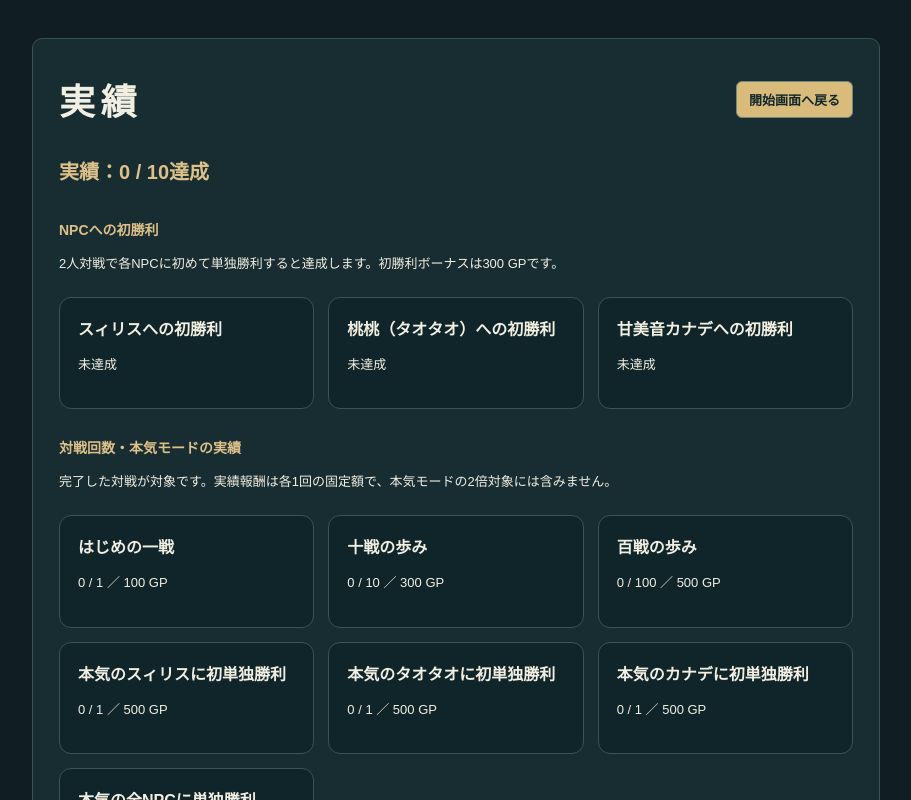
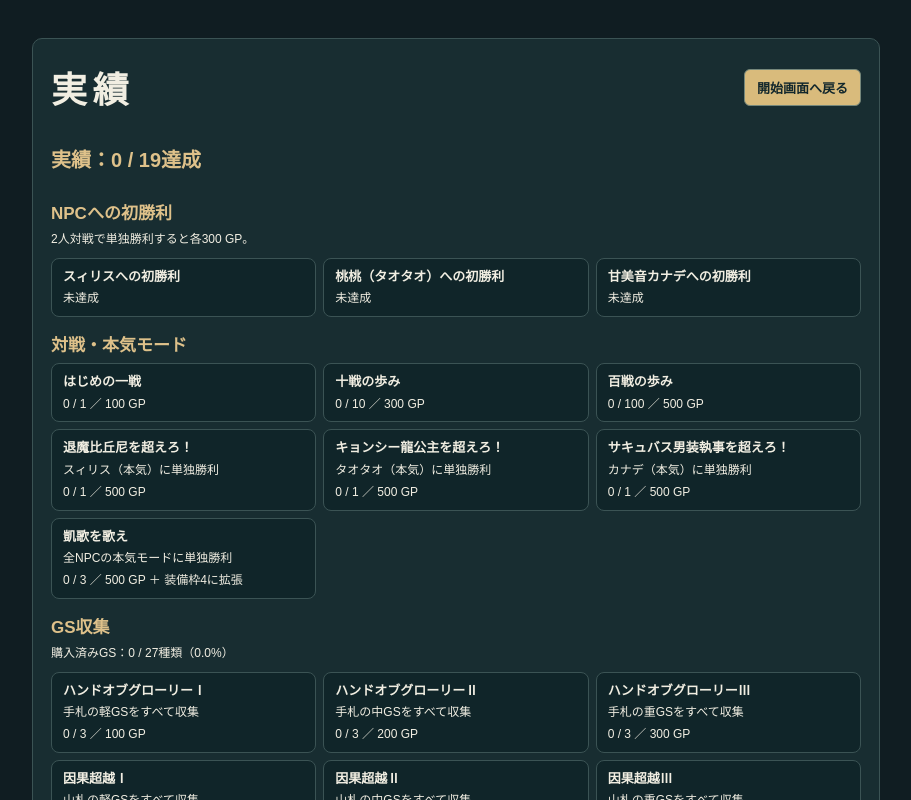
Before and after one commit to takekura-sakamune/pojan, a plain HTML site: page index.html in a window 1280 px wide. Both pictures are taken after a click on the button "実績". Shown: the top 800 px of the page, without its empty margins (184-1095 px from the left). Drawn offline with Linux system fonts and the light colour scheme.

Commit message:
Add files via upload

```diff
--- a/css/styles.css
+++ b/css/styles.css
@@ -951,8 +951,16 @@ td,th {
 .skill-card { display: flex; flex-wrap: wrap; align-content: space-between; }
 .skill-card p { width: 100%; }
 .achievement-card h3 { margin: 0; font-size: 16px; }
+.achievement-card p { margin: 5px 0 0; font-size: 12px; line-height: 1.4; }
 .achievement-card.achieved { border-color: #dec18a; }
 .achievement-card.achieved p { color: #dec18a; }
+#achievements-screen .start-card { padding: 14px 18px; }
+#achievements-screen .player-screen-header { margin-bottom: 8px; }
+#achievements-screen h2 { margin: 14px 0 4px; font-size: 17px; }
+#achievements-screen .start-card > p:not(.balance-display) { margin: 4px 0; font-size: 12px; }
+#achievements-screen .achievement-grid { grid-template-columns: repeat(auto-fit, minmax(min(100%, 205px), 1fr)); gap: 7px; margin: 7px 0 12px; }
+#achievements-screen .achievement-card { padding: 9px 11px; border-radius: 8px; }
+#achievements-screen .achievement-card h3 { font-size: 13px; line-height: 1.35; }
 .stat-grid { display: grid; gap: 10px; }
 .stat-grid p { padding: 12px 16px; margin: 0; border-radius: 8px; background: #102529; }
 .player-screen .stats-filters label { flex: 1; min-width: 120px; }
--- a/css/table-layout.css
+++ b/css/table-layout.css
@@ -336,6 +336,7 @@
 #table #gs-game .gs-effect-details p { margin: 5px 0 0; }
 .gs-options { display: flex; flex-wrap: wrap; gap: 8px; align-items: center; margin-block: 12px; }
 #gs-game .gs-options .card { width: 52px; height: 72px; padding: 0; margin: 0; cursor: pointer; }
+#gs-game .gs-choice-preview-card { width: 58px; height: 80px; margin: 8px auto; border: 2px solid #dec18a; box-shadow: 0 0 16px #dec18a55; }
 #gs-game .gs-options .card:hover { outline: 2px solid #dec18a; }
 #gs-game .gs-options .card:focus-visible { outline: 3px solid #80d8cf; }
 #gs-game .gs-cancel { display: block; margin-block: 10px; }
--- a/index.html
+++ b/index.html
@@ -134,13 +134,13 @@
         <header class="player-screen-header"><h1 id="achievements-title" tabindex="-1">実績</h1><button id="achievements-back" type="button">開始画面へ戻る</button></header>
         <p id="achievement-summary" class="balance-display"></p>
         <h2>NPCへの初勝利</h2>
-        <p>2人対戦で各NPCに初めて単独勝利すると達成します。初勝利ボーナスは300 GPです。</p>
+        <p>2人対戦で単独勝利すると各300 GP。</p>
         <div id="npc-achievements" class="achievement-grid"></div>
-        <h2>対戦回数・本気モードの実績</h2>
-        <p>完了した対戦が対象です。実績報酬は各1回の固定額で、本気モードの2倍対象には含みません。</p>
+        <h2>対戦・本気モード</h2>
         <div id="reward-achievements" class="achievement-grid"></div>
-        <h2>ジェムスキル収集</h2>
+        <h2>GS収集</h2>
         <p id="collection-summary"></p>
+        <div id="collection-achievements" class="achievement-grid"></div>
       </section>
     </main>
     <main id="game-screen" hidden>
--- a/js/match-ui.js
+++ b/js/match-ui.js
@@ -387,13 +387,17 @@ const MatchUI= {
     const achieved=NPCPool.entries.filter(npc=>p.achievements['npc-first:'+npc.id]).length;
     const additional=Progression.achievementDefinitions.filter(def=>p.achievements[def.id]).length;
     $('achievement-summary').textContent=`実績：${achieved+additional} / ${NPCPool.entries.length+Progression.achievementDefinitions.length}達成`;
-    $('reward-achievements').replaceChildren(...Progression.achievementDefinitions.map(def=>{
+    const renderAchievement=def=>{
       const el=document.createElement('article'),title=document.createElement('h3'),status=document.createElement('p');
       const unlocked=Boolean(p.achievements[def.id]),progress=Progression.achievementProgress(def,PlayerRecords.records);
       el.className='achievement-card'+(unlocked?' achieved':'');title.textContent=def.name;
       status.textContent=`${unlocked?'達成済み':`${Math.min(progress.value,progress.target)} / ${progress.target}`} ／ ${def.reward} GP`+(def.id==='hard-all'?' ＋ 装備枠4に拡張':'');
-      el.append(title,status);return el;
-    }));
+      el.append(title);
+      if(def.description){const condition=document.createElement('p');condition.className='achievement-condition';condition.textContent=def.description;el.append(condition);}
+      el.append(status);return el;
+    };
+    $('reward-achievements').replaceChildren(...Progression.achievementDefinitions.filter(def=>!def.collection).map(renderAchievement));
+    $('collection-achievements').replaceChildren(...Progression.achievementDefinitions.filter(def=>def.collection).map(renderAchievement));
     $('gp-transactions').replaceChildren(...p.transactions.slice().reverse().map(t=>{const row=document.createElement('p');row.textContent=`${t.label}：${t.amount>=0?'+':''}${t.amount} GP`;return row;}));
     if(!p.transactions.length)$('gp-transactions').textContent='GPの獲得・購入履歴はまだありません。';
     const lines=[`総対戦回数：${s.matches}`,`勝利数：2人 ${s.winsByCount[2]} ／ 3人 ${s.winsByCount[3]} ／ 4人 ${s.winsByCount[4]}`,`最大所持点：${s.highest===null?'記録なし':s.highest+'点'}`];
--- a/js/progression.js
+++ b/js/progression.js
@@ -36,21 +36,33 @@ const Progression={
     {id:'matches-1',name:'はじめの一戦',reward:100,target:1},
     {id:'matches-10',name:'十戦の歩み',reward:300,target:10},
     {id:'matches-100',name:'百戦の歩み',reward:500,target:100},
-    {id:'hard-sylis',name:'本気のスィリスに初単独勝利',reward:500,category:'手札'},
-    {id:'hard-taotao',name:'本気のタオタオに初単独勝利',reward:500,category:'山札'},
-    {id:'hard-kanade',name:'本気のカナデに初単独勝利',reward:500,category:'情報'},
-    {id:'hard-all',name:'本気の全NPCに単独勝利',reward:500}
+    {id:'hard-sylis',name:'退魔比丘尼を超えろ！',description:'スィリス（本気）に単独勝利',reward:500,category:'手札'},
+    {id:'hard-taotao',name:'キョンシー龍公主を超えろ！',description:'タオタオ（本気）に単独勝利',reward:500,category:'山札'},
+    {id:'hard-kanade',name:'サキュバス男装執事を超えろ！',description:'カナデ（本気）に単独勝利',reward:500,category:'情報'},
+    {id:'hard-all',name:'凱歌を歌え',description:'全NPCの本気モードに単独勝利',reward:500},
+    ...['手札','山札','情報'].flatMap((category,categoryIndex)=>['light','medium','heavy'].map((rank,rankIndex)=>({
+      id:`gs-collection-${categoryIndex}-${rank}`,name:{
+        手札:{light:'ハンドオブグローリーⅠ',medium:'ハンドオブグローリーⅡ',heavy:'ハンドオブグローリーⅢ'},
+        山札:{light:'因果超越Ⅰ',medium:'因果超越Ⅱ',heavy:'因果超越Ⅲ'},
+        情報:{light:'ノルンの寵愛Ⅰ',medium:'ノルンの寵愛Ⅱ',heavy:'ノルンの寵愛Ⅲ'}
+      }[category][rank],description:`${category}の${{light:'軽',medium:'中',heavy:'重'}[rank]}GSをすべて収集`,
+      reward:{light:100,medium:200,heavy:300}[rank],collection:{category,rank}
+    })))
   ],
-  achievementProgress(definition,records){
+  achievementProgress(definition,records,progress=PlayerRecords.progress){
     if(definition.target)return {value:new Set(records.map(r=>r.id)).size,target:definition.target};
+    if(definition.collection){
+      const skills=GemSkills.entries.filter(skill=>skill.category===definition.collection.category&&skill.rank===definition.collection.rank);
+      return {value:skills.filter(skill=>progress.unlocked.includes(skill.id)).length,target:skills.length};
+    }
     if(definition.category)return {value:this.heavyUnlocked(definition.category,records)?1:0,target:1};
     return {value:Object.keys(this.heavyRequirements).filter(category=>this.heavyUnlocked(category,records)).length,target:3};
   },
   unlockAchievements(records,p,at=new Date().toISOString()){
     const unlocked=[],parts=[];
     for(const definition of this.achievementDefinitions){
-      const progress=this.achievementProgress(definition,records);
-      if(p.achievements[definition.id]||progress.value<progress.target)continue;
+      const achievementProgress=this.achievementProgress(definition,records,p);
+      if(p.achievements[definition.id]||achievementProgress.value<achievementProgress.target)continue;
       const amount=this.credit(p,'achievement:'+definition.id,definition.reward,definition.name);
       p.achievements[definition.id]={unlockedAt:at};unlocked.push(definition.id);parts.push({label:definition.name,amount});
     }
@@ -104,7 +116,8 @@ const Progression={
     const next=JSON.parse(JSON.stringify(p));
     next.balance-=skill.price;next.unlocked.push(id);
     next.transactions.push({id:'purchase:'+id,amount:-skill.price,label:skill.name+'購入'});
-    return this.commit(next,skill.name+'を購入しました。');
+    const bonus=this.unlockAchievements(PlayerRecords.records,next).total;
+    return this.commit(next,skill.name+'を購入しました。'+(bonus?`実績達成！${bonus} GPを獲得しました。`:''));
   },
   setEquipment(ids){
     const p=PlayerRecords.progress;
```
Also changed, not shown: js/gem-skill-engine.js (+5 -3 lines).
